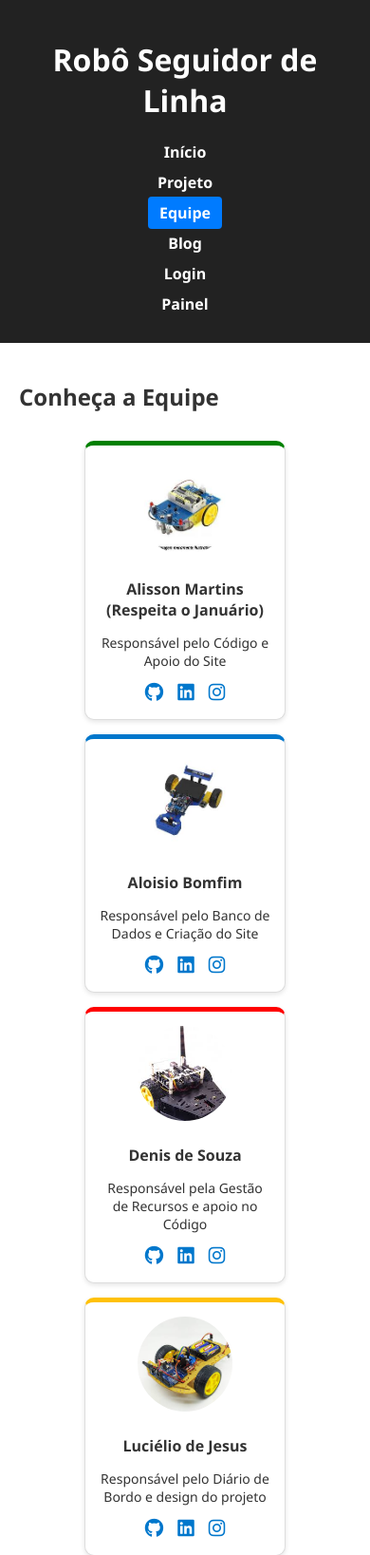
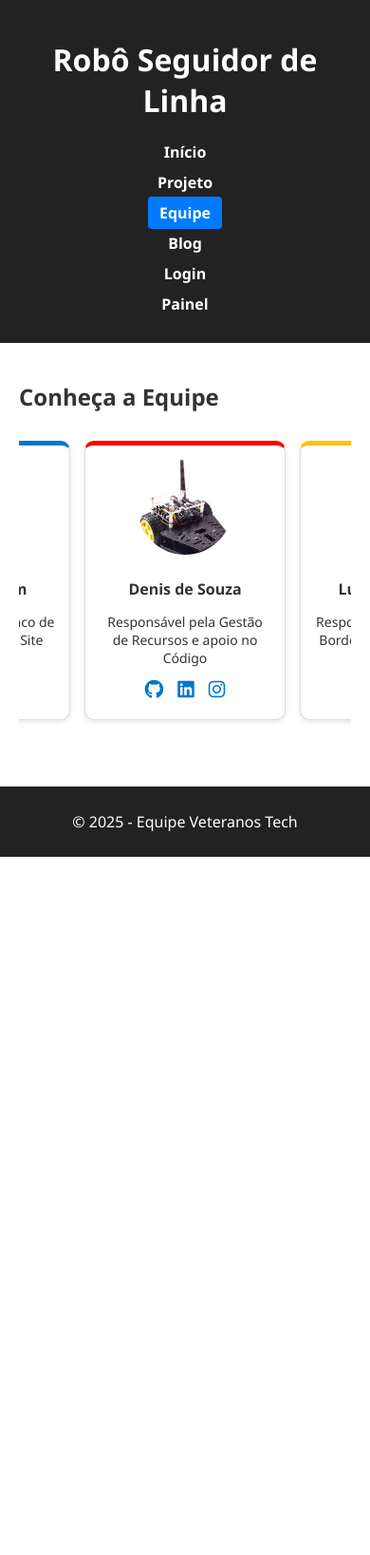
Before and after one commit to veteranostech/robo-seguidor, a PHP site: page /equipe.html in a window 390 px wide. Shown: the top 1637 px of the page at 95% size. After the commit the page ends 902 px from the top, so only its background shows below. Run offline with PHP 8.4, Linux system fonts and the light colour scheme.

Commit message:
Update style.css

```diff
--- a/style.css
+++ b/style.css
@@ -256,7 +256,7 @@ th {
 
   .cards-container {
     overflow-x: auto;
-    flex-wrap: wrap;
+    flex-wrap: nowrap;
     padding-bottom: 10px;
   }
 
```
